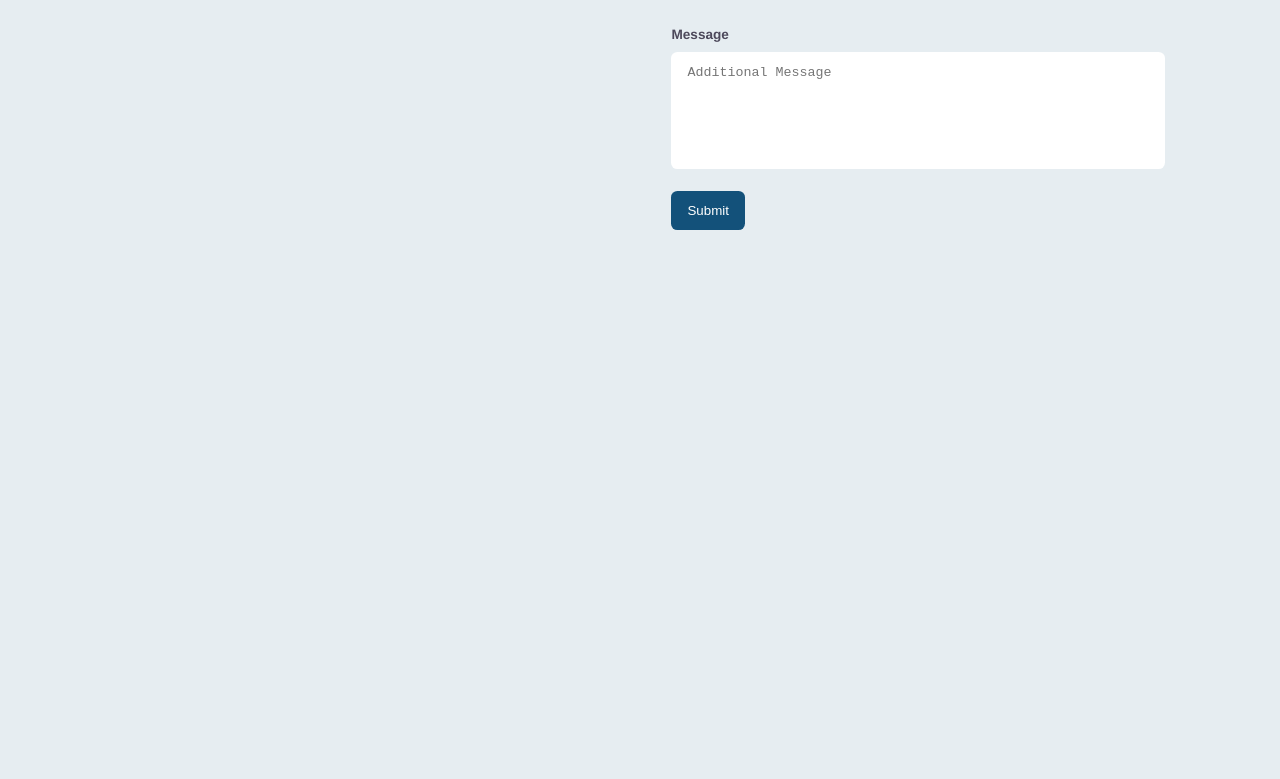
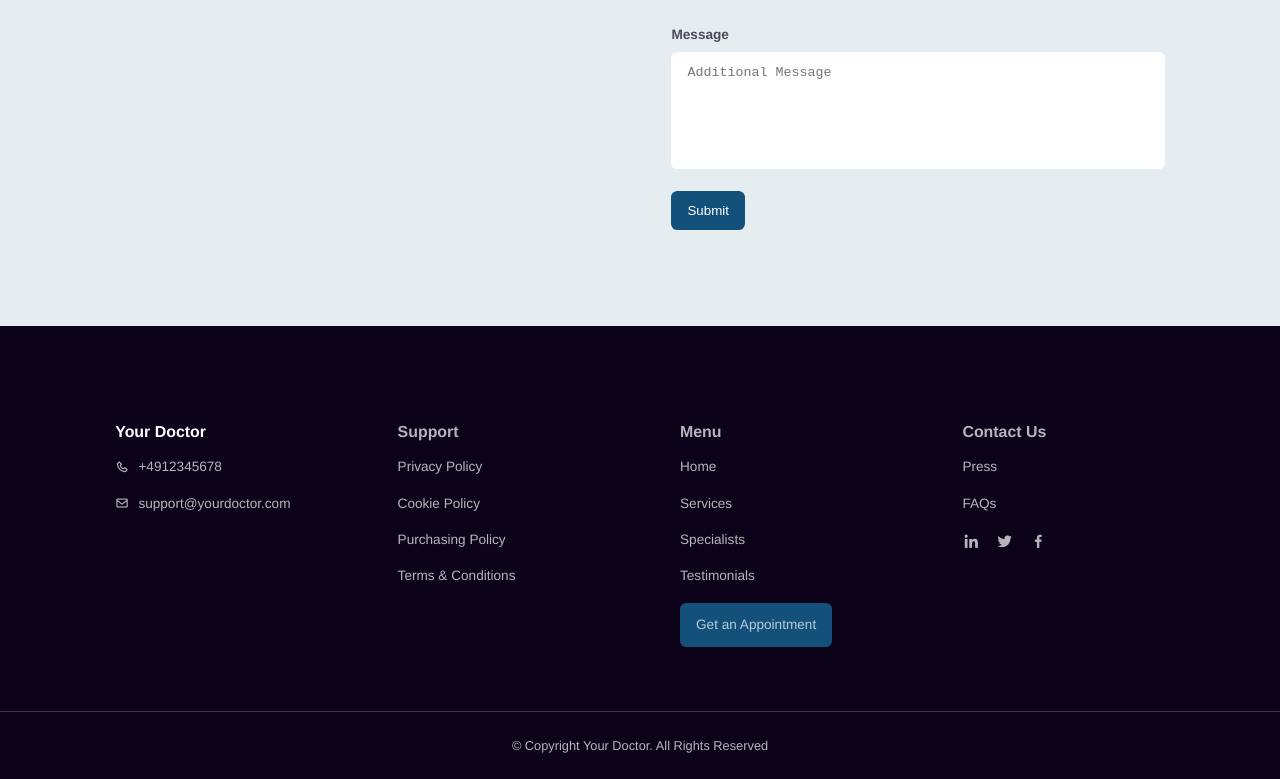
Before and after one commit to Hanna2m/clinic-website, a Vue app: page / in a window 1280 px wide. Shown: the part 3249-4028 px from the top of the page. Before the commit the page ends 3479 px from the top, so only its background shows below. Built offline with nearby package versions, Linux system fonts and the light colour scheme.

Commit message:
add footer

```diff
--- a/src/components/Home.vue
+++ b/src/components/Home.vue
@@ -18,11 +18,11 @@
           class="nav-items_mobile"
           :class="this.showMobileMenu ? 'open-menu' : 'close-menu'"
         >
-          <li><a href="#">Home</a></li>
-          <li><a href="#services">Services</a></li>
-          <li><a href="#specialists">Specialists</a></li>
-          <li><a href="#testimonials">Testimonials</a></li>
-          <li><a class="btn" href="#appointment">Make Appointment</a></li>
+          <li @click="showMenu"><a href="#">Home</a></li>
+          <li @click="showMenu"><a href="#services">Services</a></li>
+          <li @click="showMenu"><a href="#specialists">Specialists</a></li>
+          <li @click="showMenu"><a href="#testimonials">Testimonials</a></li>
+          <li @click="showMenu"><a class="btn" href="#appointment">Make Appointment</a></li>
         </ul>
 
         <button
@@ -418,15 +418,21 @@
           </article>
         </div>
 
-        <form action="">
+        <form action="https://formspree.io/f/mlevalaa" method="POST">
           <div class="form-group">
             <label for="name">Name</label>
-            <input v-model="name" type="text" placeholder="Enter Your Name" id="name" />
+            <input
+              v-model="name"
+              type="text"
+              placeholder="Enter Your Name"
+              name="name"
+            />
           </div>
           <div class="form-group">
             <label for="email">Email</label>
             <input
               type="email"
+              name="email"
               v-model="email"
               placeholder="Enter Your Email"
               required
@@ -435,16 +441,26 @@
           </div>
           <div class="form-group">
             <label for="phone">Phone</label>
-            <input v-model="phone" type="number" placeholder="Enter Your Phone" id="phone" />
+            <input
+              v-model="phone"
+              type="number"
+              placeholder="Enter Your Phone"
+              name="phone"
+            />
           </div>
           <div class="form-group">
             <label for="date">Date</label>
-            <input v-model="date" type="date" placeholder="Select a Date" id="date" />
+            <input
+              v-model="date"
+              type="date"
+              placeholder="Select a Date"
+              name="date"
+            />
           </div>
           <div class="form-group">
             <label for="department">Department</label>
-            <select v-model="selectedDepartment" id="department">
-              <option selected >General</option>
+            <select v-model="selectedDepartment" name="department" required>
+              <option selected>General</option>
               <option>Pediatrics</option>
               <option>Dermatology</option>
               <option>Orthopedist</option>
@@ -452,24 +468,81 @@
           </div>
           <div class="form-group">
             <label for="doctor">Doctor</label>
-            <select v-model="selectedDoctor" id="doctor">
+            <select v-model="selectedDoctor" name="doctor">
               <option disabled value="">Please Select a Doctor</option>
-              <option v-for="item in doctorsFilter"
+              <option
+                v-for="item in doctorsFilter"
                 :key="item.id"
-                :value="item.name">
-                {{item.name}}
+                :value="item.name"
+              >
+                {{ item.name }}
               </option>
-
             </select>
           </div>
           <div class="form-group">
             <label for="msg">Message</label>
-            <textarea v-model="message" type="text" placeholder="Additional Message" id="msg" rows="6"/>
+            <textarea
+              v-model="message"
+              type="text"
+              placeholder="Additional Message"
+              rows="6"
+              name="message"
+            />
           </div>
-          <input type="submit" value="Submit" class="btn-primary">
+          <input type="submit" value="Submit" class="btn-primary" />
         </form>
       </div>
     </section>
+
+    <footer>
+      <div class="container">
+        <article>
+          <a href="#" class="footer-logo"><h3>Your Doctor</h3></a>
+          <div>
+            <i class="bx bx-phone" />
+            <p>+4912345678</p>
+          </div>
+          <div>
+            <i class="bx bx-envelope" />
+            <p>support@yourdoctor.com</p>
+          </div>
+        </article>
+        <article>
+          <h3>Support</h3>
+          <a href="#">Privacy Policy</a>
+          <a href="#">Cookie Policy</a>
+          <a href="#">Purchasing Policy</a>
+          <a href="#">Terms & Conditions</a>
+        </article>
+        <article>
+          <h3>Menu</h3>
+          <a href="#">Home</a>
+          <a href="#services">Services</a>
+          <a href="#specialists">Specialists</a>
+          <a href="#testimonials">Testimonials</a>
+          <a href="#appointment" class="btn-primary">Get an Appointment</a>
+        </article>
+        <article>
+          <h3>Contact Us</h3>
+          <p>Press</p>
+          <p>FAQs</p>
+          <div class="footer-socials">
+            <a href="https://linkedin.com" target="_blank"
+              ><i class="bx bxl-linkedin"
+            /></a>
+            <a href="https://twitter.com" target="_blank"
+              ><i class="bx bxl-twitter"
+            /></a>
+            <a href="https://facebook.com" target="_blank"
+              ><i class="bx bxl-facebook"
+            /></a>
+          </div>
+        </article>
+      </div>
+      <div class="copyright">
+        <p>&copy; Copyright Your Doctor. All Rights Reserved</p>
+      </div>
+    </footer>
   </div>
 </template>
 
@@ -500,74 +573,73 @@ export default {
       name: '',
       phone: '',
       email: '',
-      selectedDepartment:'',
-      selectedDoctor:'',
+      selectedDepartment: 'General',
+      selectedDoctor: '',
       message: '',
-
       doctors: [
         {
           id: 1,
-          department: "General",
-          name: 'Dr. Michelle Morrone'
+          department: 'General',
+          name: 'Dr. Michelle Morrone',
         },
         {
           id: 2,
-          department: "General",
-          name: 'Dr. Ann Litz'
+          department: 'General',
+          name: 'Dr. Ann Litz',
         },
         {
           id: 3,
-          department: "General",
-          name: 'Dr. Mick Hussle'
+          department: 'General',
+          name: 'Dr. Mick Hussle',
         },
         {
           id: 4,
-          department: "Pediatrics",
-          name: 'Dr. Annika Smith'
+          department: 'Pediatrics',
+          name: 'Dr. Annika Smith',
         },
         {
           id: 5,
-          department: "Pediatrics",
-          name: 'Dr. Luca Latto'
+          department: 'Pediatrics',
+          name: 'Dr. Luca Latto',
         },
 
         {
           id: 6,
-          department: "Dermatology",
-          name: 'Dr. Susanna Smith'
+          department: 'Dermatology',
+          name: 'Dr. Susanna Smith',
         },
         {
           id: 6,
-          department: "Dermatology",
-          name: 'Dr. Ricardo Gonsales'
+          department: 'Dermatology',
+          name: 'Dr. Ricardo Gonsales',
         },
         {
           id: 6,
-          department: "Orthopedist",
-          name: 'Dr. Ivan Moroz'
+          department: 'Orthopedist',
+          name: 'Dr. Ivan Moroz',
         },
         {
           id: 6,
-          department: "Orthopedist",
-          name: 'Dr. Rebecca Lutz'
+          department: 'Orthopedist',
+          name: 'Dr. Rebecca Lutz',
         },
-      ]
+      ],
     };
   },
 
   computed: {
-    doctorsFilter: function() {
-      const department = this.selectedDepartment
-      return this.doctors.filter(function(d) {
-        return d.department == department
-      })
-    }
+    doctorsFilter: function () {
+      const department = this.selectedDepartment;
+      return this.doctors.filter(function (d) {
+        return d.department == department;
+      });
+    },
   },
 
   methods: {
     showMenu() {
       this.showMobileMenu = !this.showMobileMenu;
-    },
+    }
   },
 };
 </script>
--- a/src/partials/_appointment.scss
+++ b/src/partials/_appointment.scss
@@ -60,3 +60,24 @@
     }
   }
 }
+
+@media screen and (max-width: 600px) {
+  #appointment {
+    .container {
+      grid-template-columns: 1fr;
+      gap: 2rem;
+
+      .info {
+        h2,p {
+          text-align: center;
+        }
+
+        article {
+          p {
+            text-align: left;
+          }
+        }
+      }
+    }
+  }
+}
--- /dev/null
+++ b/src/partials/_footer.scss
@@ -0,0 +1,79 @@
+footer {
+  padding-top: 6rem;
+  margin-top: 6rem;
+  background: $black-color;
+  color: $light-color;
+
+  .container {
+    display: grid;
+    grid-template-columns: repeat(4, 1fr);
+    gap: 5rem;
+    font-size: 0.85rem;
+
+    a {
+      transition: all 400ms ease;
+      color: $light-color;
+
+      &:hover {
+        color: $white-color;
+      }
+
+      & > h3 {
+        color: $white-color;
+      }
+    }
+
+    article {
+      display: flex;
+      flex-direction: column;
+      gap: 1rem;
+
+      & > div {
+        display: flex;
+        align-items: center;
+        gap: 0.6rem;
+      }
+
+      .footer-socials {
+        gap: 1rem;
+        font-size: 1.1rem;
+      }
+    }
+  }
+
+  .copyright {
+    border-top: 1px solid rgba($white-color, 0.2);
+    margin-top: 4rem;
+    padding: 1.5rem 0;
+    text-align: center;
+    font-size: 0.8rem;
+  }
+}
+
+@media screen and (max-width: 1024px) {
+  footer {
+    .container {
+     gap: 2.5rem;
+    }
+  }
+}
+
+@media screen and (max-width: 600px) {
+  footer {
+    .container {
+      grid-template-columns: 1fr;
+      text-align: center;
+
+      .btn-primary, .footer-socials {
+        margin: 0 auto;
+      }
+
+      article{
+        & > div {
+          justify-content: center;
+        }
+      }
+    }
+
+  }
+}
--- a/src/partials/_header.scss
+++ b/src/partials/_header.scss
@@ -56,6 +56,9 @@ header {
         margin: 0.8rem 0 1.5rem;
         line-height: 1.4rem;
       }
+      .header-image {
+        display: none;
+      }
     }
   }
 }
--- a/src/style/main.scss
+++ b/src/style/main.scss
@@ -7,3 +7,4 @@
 @import '../partials/specialists';
 @import '../partials/testimonials';
 @import '../partials/appointment';
+@import '../partials/footer';
```
